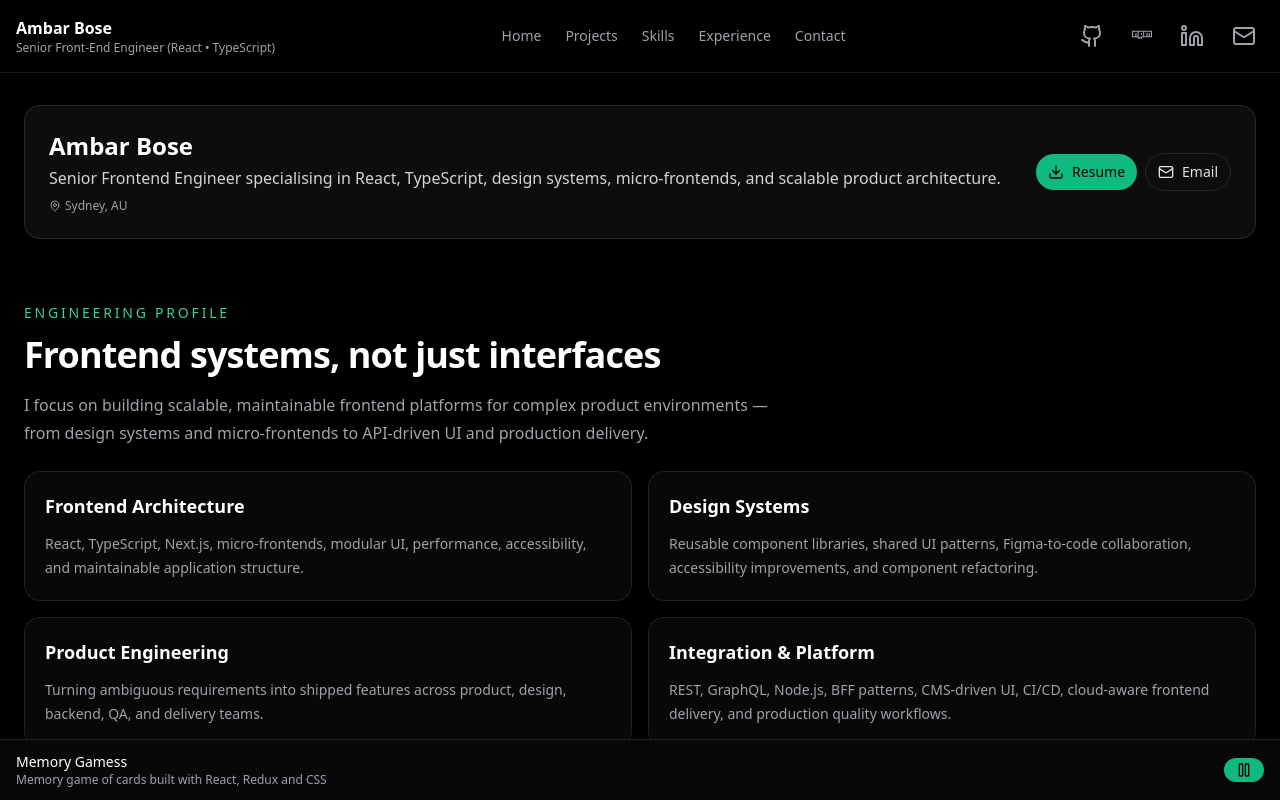
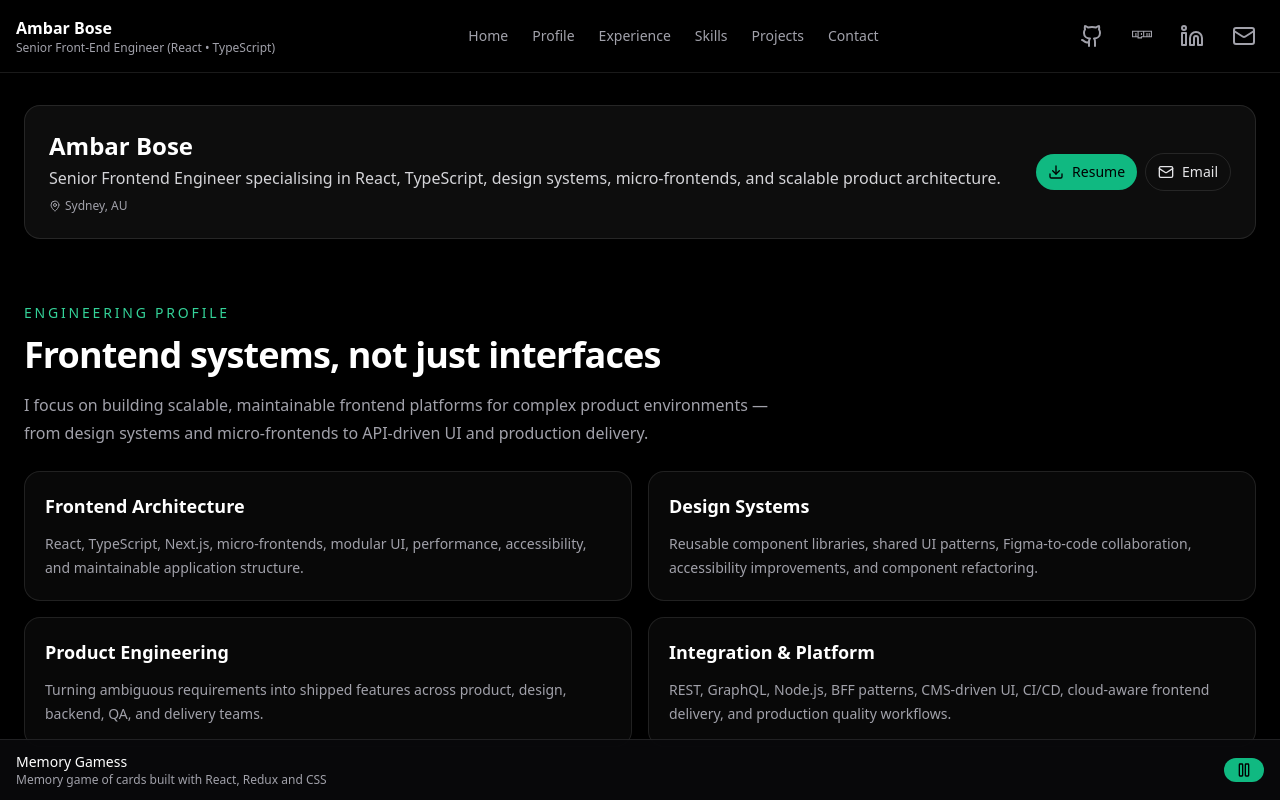
Before and after one commit to ambarbs/spotify-portfolio, a React (Vite) app: page / in a window 1280 px wide. Shown: the top 800 px of the page. Built offline with nearby package versions, Linux system fonts and the light colour scheme; no server answers.

Commit message:
chore: updared nav links

```diff
--- a/src/components/layout/Nav.tsx
+++ b/src/components/layout/Nav.tsx
@@ -1,22 +1,31 @@
-const links = ["home", "projects", "skills", "experience", "contact"] as const;
+const links = [
+  { id: 'home', label: 'Home' },
+  { id: 'engineering-summary', label: 'Profile' },
+  { id: 'experience', label: 'Experience' },
+  { id: 'skills', label: 'Skills' },
+  { id: 'projects', label: 'Projects' },
+  { id: 'contact', label: 'Contact' },
+] as const;
 
 export default function Nav() {
-  const onNav = (id: string) => (e: React.MouseEvent) => {
+  const onNav = (id: string) => (e: React.MouseEvent<HTMLAnchorElement>) => {
     e.preventDefault();
+
     document
       .getElementById(id)
-      ?.scrollIntoView({ behavior: "smooth", block: "start" });
+      ?.scrollIntoView({ behavior: 'smooth', block: 'start' });
   };
+
   return (
     <nav className="hidden md:flex items-center gap-6 text-sm">
-      {links.map((l) => (
+      {links.map((link) => (
         <a
-          key={l}
-          href={`#${l}`}
-          onClick={onNav(l)}
-          className="hover:text-white text-zinc-400 capitalize"
+          key={link.id}
+          href={`#${link.id}`}
+          onClick={onNav(link.id)}
+          className="text-zinc-400 hover:text-white"
         >
-          {l}
+          {link.label}
         </a>
       ))}
     </nav>
```
